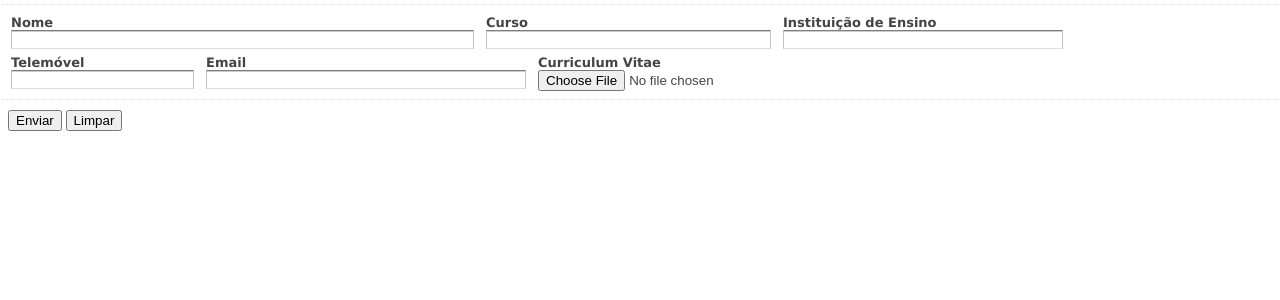
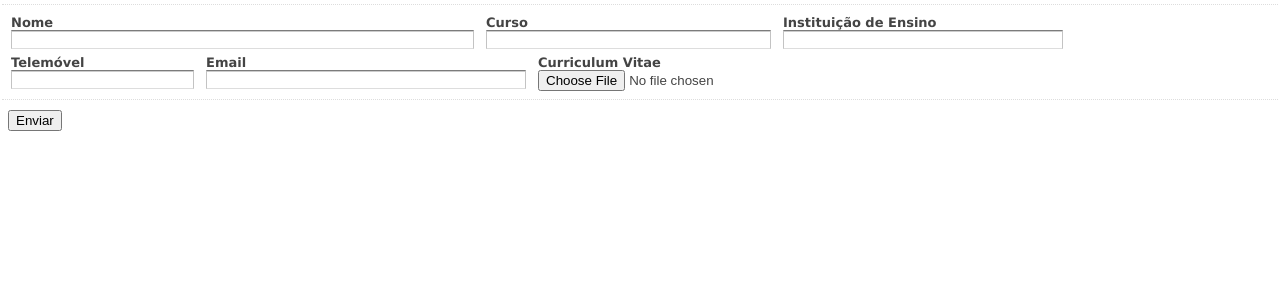
Before and after one commit to sites-yari/editval-forma-o-netlify, a Jekyll site: the page built from mais/oportunidades.html, in a window 1280 px wide. Shown: the part 158-458 px from the top of the page. Built offline with Jekyll 4.4.1, drawn with Linux system fonts in a browser that asks for light colours.

Commit message:
Everything is in netlify form

```diff
--- a/mais/oportunidades.html
+++ b/mais/oportunidades.html
@@ -39,14 +39,15 @@
                 <div class="form sugestoesreclamacoes">
                   <div class="form_root" id="form_339_div">
                     <div class="form">
-                      <form method="POST"
+                      <form name="contact-Oportunidades" netlify-honeypot="bot-field" action="thank-you" netlify>
+                      <!-- <form method="POST"
                             action="http://formacao.editvalue.com/entry_submissions/applications.json"
                             data-ajax-form="true"
                             data-ajax-form-fail-action="render-errors"
                             data-ajax-form-fail-field-template="applications-form-fail-field-template"
                             data-ajax-form-success-action="replace-form"
                             data-ajax-form-success-template="applications-form-success-template">
-                        <input type="hidden" name="authenticity_token" value="/glqdbel53jFDo04fFmVfNnwooSnWgFg+OxvVVCzn/o=">
+                        <input type="hidden" name="authenticity_token" value="/glqdbel53jFDo04fFmVfNnwooSnWgFg+OxvVVCzn/o="> -->
 
                         <fieldset class="root">
                           <legend>Oportunidade Root</legend>
@@ -54,42 +55,42 @@
                             <li class="text_field name nome field required" data-ajax-form-field-wrapper="name">
                               <div class="label">Nome</div>
                               <div class="input">
-                                <input name="content[name]" placeholder="" type="text" value="" required>
+                                <input name="Name" placeholder="" type="text" value="" required>
                               </div>
                             </li>
 
                             <li class="text_field course curso field required" data-ajax-form-field-wrapper="course">
                               <div class="label">Curso</div>
                               <div class="input">
-                                <input name="content[course]" placeholder="" type="text" value="" required>
+                                <input name="Curso" placeholder="" type="text" value="" required>
                               </div>
                             </li>
 
                             <li class="text_field institution instituicao-de-ensino field required" data-ajax-form-field-wrapper="institution">
                               <div class="label">Instituição de Ensino</div>
                               <div class="input">
-                                <input name="content[institution]" placeholder="" type="text" value="" required>
+                                <input name="Ensino" placeholder="" type="text" value="" required>
                               </div>
                             </li>
 
                             <li class="text_field phone field required" data-ajax-form-field-wrapper="phone">
                               <div class="label">Telemóvel</div>
                               <div class="input">
-                                <input name="content[phone]" placeholder="" type="text" value="" required>
+                                <input name="Telemóvel" placeholder="" type="text" value="" required>
                               </div>
                             </li>
 
                             <li class="text_field email field required" data-ajax-form-field-wrapper="email">
                               <div class="label">Email</div>
                               <div class="input">
-                                <input name="content[email]" placeholder="" type="email" value="" required>
+                                <input name="Email" placeholder="" type="email" value="" required>
                               </div>
                             </li>
 
                             <li class="file_field curriculum field required" data-ajax-form-field-wrapper="curriculum_vitae">
                               <span class="label">Curriculum Vitae</span>
                               <span class="input">
-                                <input name="content[curriculum_vitae]" type="file" required>
+                                <input name="Curriculum_vitae" type="file" required>
                               </span>
                             </li>
                           </ul>
@@ -97,17 +98,17 @@
 
                         <div class="actions">
                           <button class="submitBtn" type="submit"><span>Enviar</span></button>
-                          <button class="resetBtn" data-action="reset-form"><span>Limpar</span></button>
+                          <!-- <button class="resetBtn" data-action="reset-form"><span>Limpar</span></button> -->
                         </div>
                       </form>
 
-                      <script id="applications-form-fail-field-template" type="text/x-handlebars-template">
+                      <!-- <script id="applications-form-fail-field-template" type="text/x-handlebars-template">
                         <span class="error" data-role="form-field-error">{{message}}</span>
                       </script>
 
                       <script id="applications-form-success-template" type="text/x-handlebars-template">
                         <span>A sua mensagem foi enviada com sucesso.</span>
-                      </script>
+                      </script> -->
 
                     </div>
                   </div>
```
Also changed, not shown: mais/newsletter.html (+7 -6 lines), mais/sugestoes-e-reclamacoes.html (+11 -10 lines).
